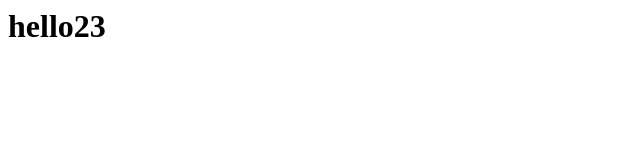
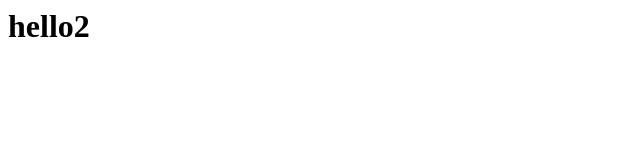
Before and after one commit to Just-Testing-Ali/A, a plain HTML site: page index.html in a window 1280 px wide. Shown: the full height of the page, 0-640 px from the left. Drawn offline with Linux system fonts and the light colour scheme.

Commit message:
Update index.html

```diff
--- a/index.html
+++ b/index.html
@@ -1,3 +1,3 @@
 <h1>
-hello23
+hello2
 </h1>
```
